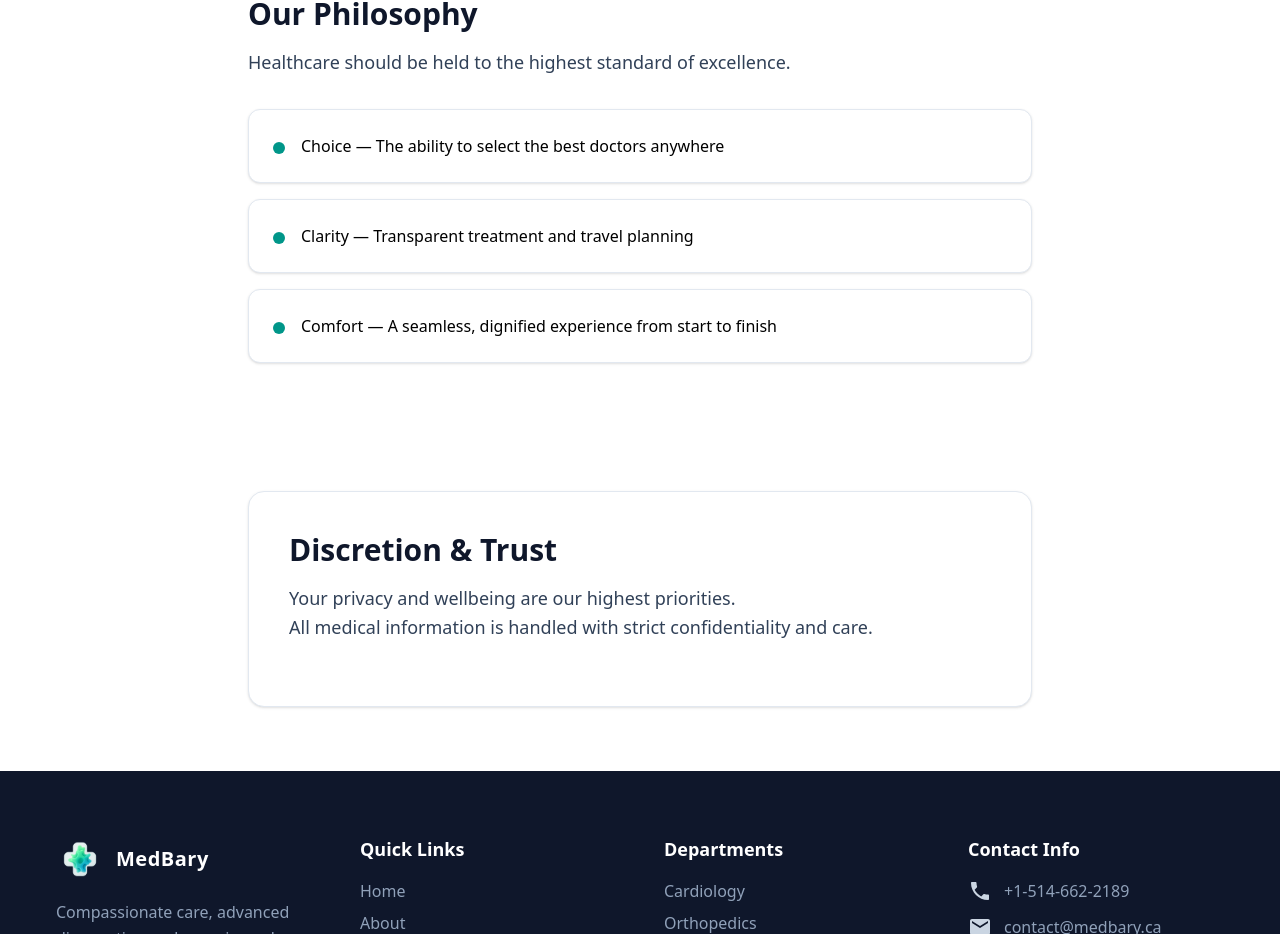
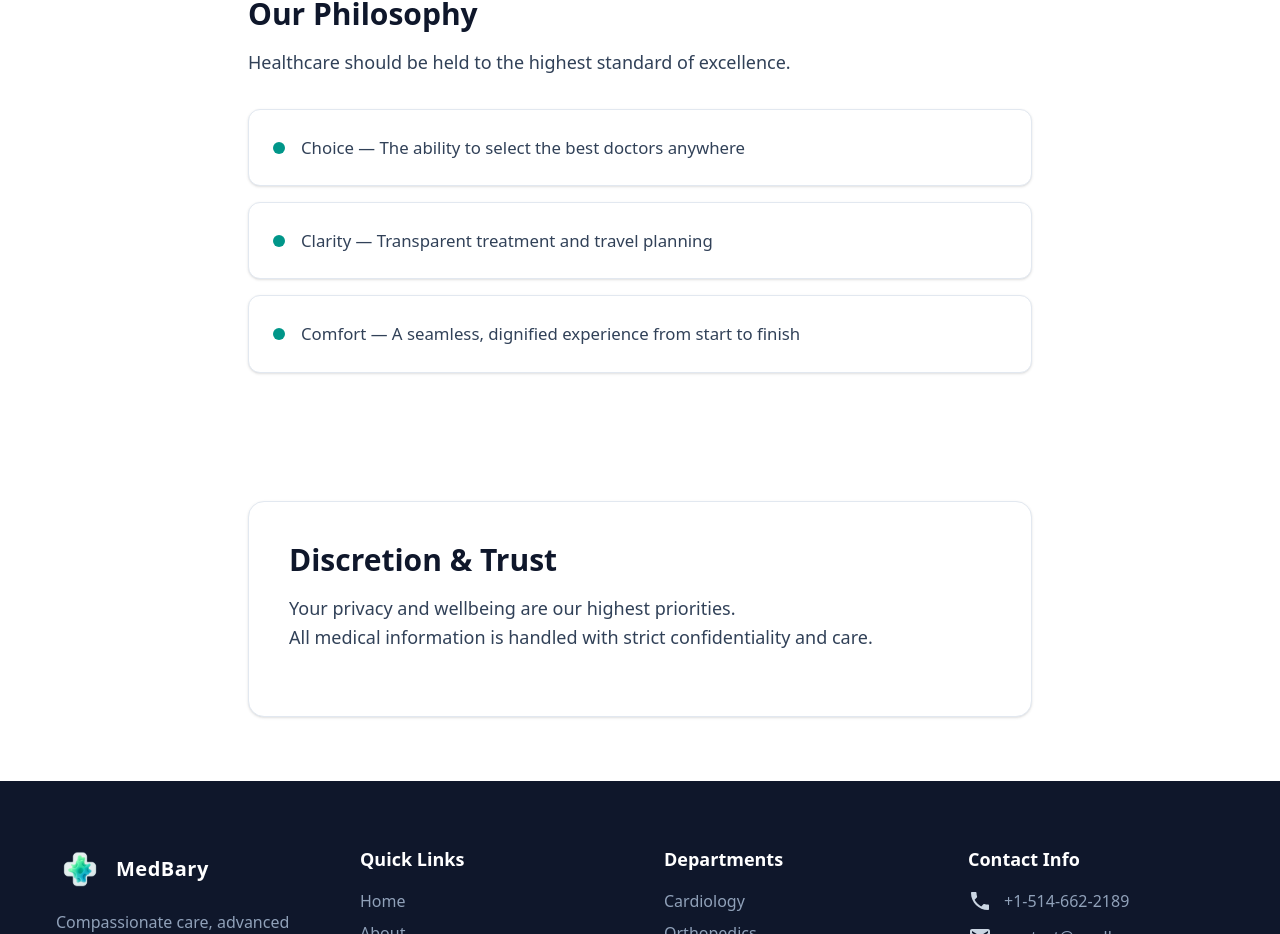
Before and after one commit to enygmauser/medbary, a React (Vite) app: page /about in a window 1280 px wide. Shown: the part 1018-1952 px from the top of the page. Built offline with nearby package versions, Linux system fonts and the light colour scheme; the HTML template or start-up script is replaced by a standard one.

Commit message:
minor issue resolved

```diff
--- a/src/components/PhilosophySection.tsx
+++ b/src/components/PhilosophySection.tsx
@@ -31,7 +31,7 @@ export default function PhilosophySection({ content }) {
           >
             <div className="h-3 w-3 mt-2 rounded-full bg-teal-600"></div>
 
-            <p classname="text-slate-700 text-[1.05rem] leading-relaxed">
+            <p className="text-slate-700 text-[1.05rem] leading-relaxed">
               {item}
             </p>
           </motion.div>
```
